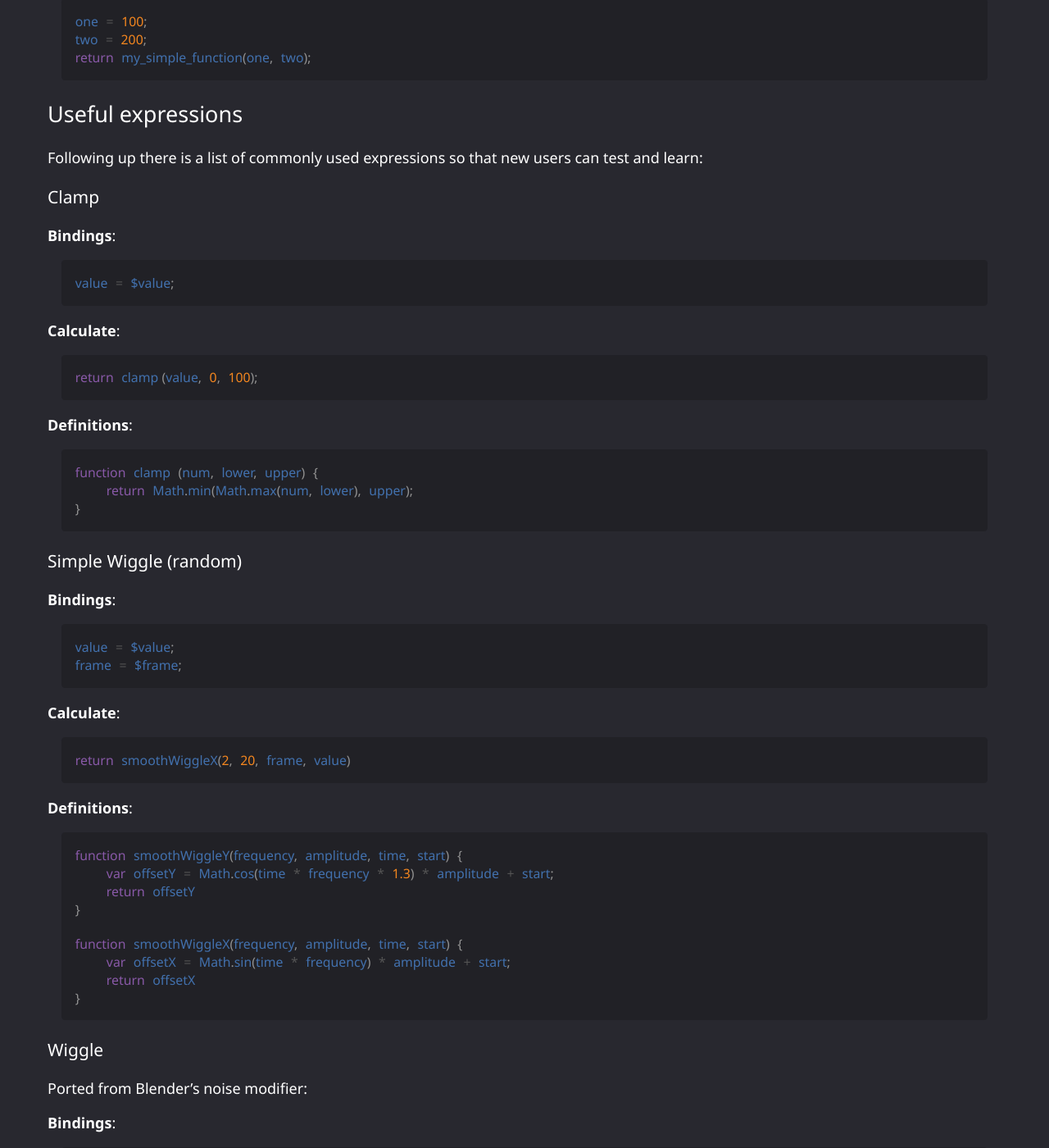
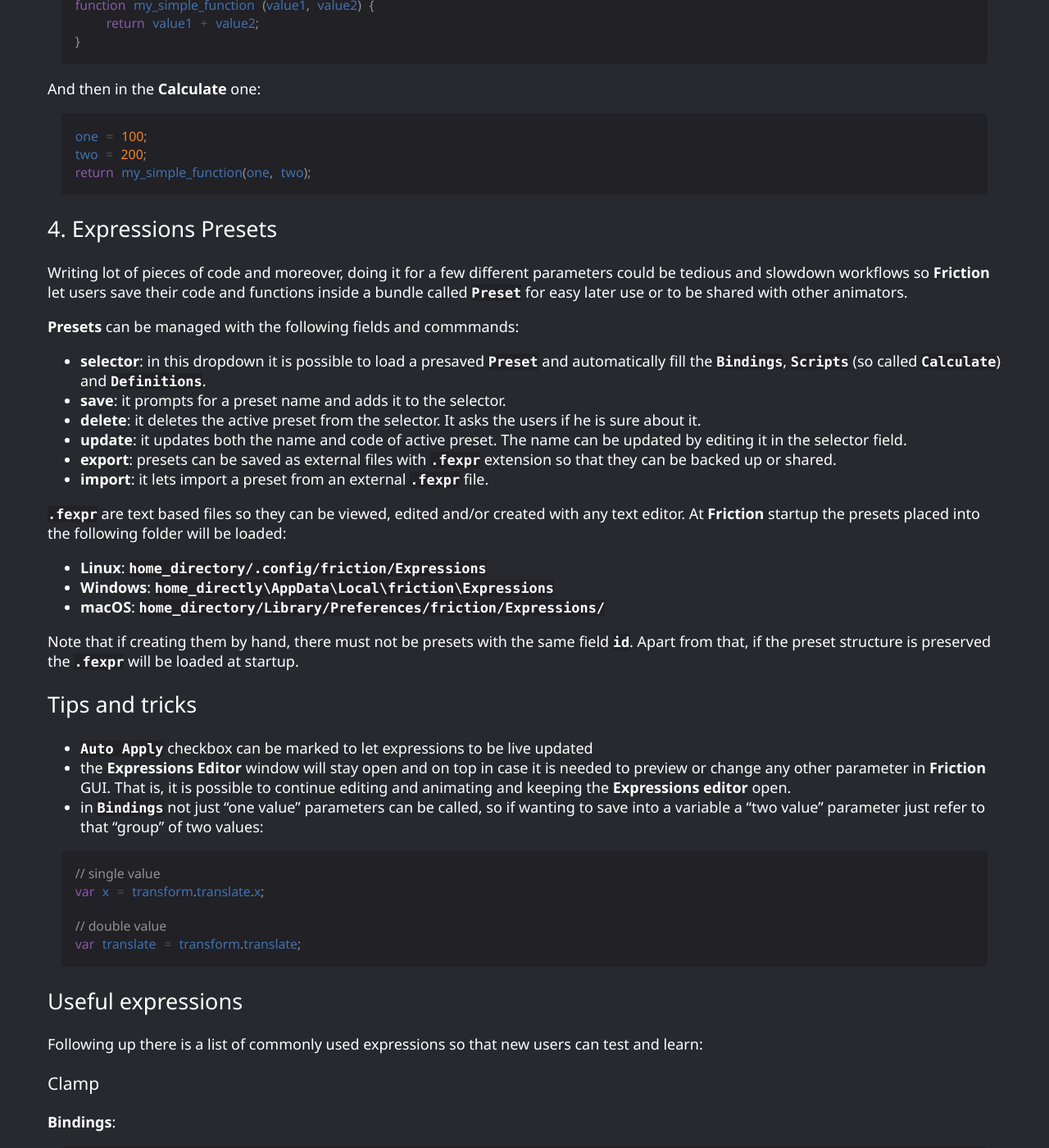
Before and after one commit to friction2d/friction2d.github.io, a Jekyll site: the page built from documentation/expressions.md, in a window 1280 px wide and 1400 px high, scrolled down 4084 px. Shown: the whole window at 82% size. Built offline with Jekyll 4.4.1, drawn with Linux system fonts in a browser that asks for light colours; some of the changed text lies outside the part shown.

Commit message:
added "Expressions Presets"

````diff
--- a/documentation/expressions.md
+++ b/documentation/expressions.md
@@ -23,7 +23,7 @@ The Expressions popup window has 2 tabs:
 * Editor: where the Expressions are setup.
 * Easing: a simple way to create an easing animation for a parameter.
 
-![Expressions popup window](/assets/documentation/expressions/expressions_1-2.png)
+![Expressions popup window](/assets/documentation/expressions/expressions_1.png)
 
 ## 1. Bindings
 
@@ -70,7 +70,7 @@ return position_x * 2;
 
 When the user wants to add complex or long custom functions, they can be included here and called later in the **Calculate** section.
 
-![Expressions popup window](/assets/documentation/expressions/expressions_3.png)
+![Expressions popup window](/assets/documentation/expressions/expressions_2.png)
 
 A simple example of use would be adding this function in the **Definitions** panel:
 ```javascript
@@ -84,6 +84,39 @@ And then in the **Calculate** one:
 one = 100;
 two = 200;
 return my_simple_function(one, two);
+```
+
+## 4. Expressions Presets
+
+Writing lot of pieces of code and moreover, doing it for a few different parameters could be tedious and slowdown workflows so **Friction** let users save their code and functions inside a bundle called `Preset` for easy later use or to be shared with other animators.
+
+**Presets** can be managed with the following fields and commmands:
+- **selector**: in this dropdown it is possible to load a presaved `Preset` and automatically fill the `Bindings`, `Scripts` (so called `Calculate`) and `Definitions`.
+- **save**: it prompts for a preset name and adds it to the selector.
+- **delete**: it deletes the active preset from the selector. It asks the users if he is sure about it.
+- **update**: it updates both the name and code of active preset. The name can be updated by editing it in the selector field.
+- **export**: presets can be saved as external files with `.fexpr` extension so that they can be backed up or shared.
+- **import**: it lets import a preset from an external `.fexpr` file.
+
+`.fexpr` are text based files so they can be viewed, edited and/or created with any text editor. At **Friction** startup the presets placed into the following folder will be loaded:
+- **Linux**: `home_directory/.config/friction/Expressions`
+- **Windows**: `home_directly\AppData\Local\friction\Expressions`
+- **macOS**: `home_directory/Library/Preferences/friction/Expressions/`
+
+Note that if creating them by hand, there must not be presets with the same field `id`. Apart from that, if the preset structure is preserved the `.fexpr` will be loaded at startup.
+
+## Tips and tricks
+
+- `Auto Apply` checkbox can be marked to let expressions to be live updated
+- the **Expressions Editor** window will stay open and on top in case it is needed to preview or change any other parameter in **Friction** GUI. That is, it is possible to continue editing and animating and keeping the **Expressions editor** open.
+- in `Bindings` not just "one value" parameters can be called, so if wanting to save into a variable a "two value" parameter just refer to that "group" of two values:
+
+```javascript
+// single value
+var x = transform.translate.x;
+
+// double value
+var translate = transform.translate;
 ```
 
 ## Useful expressions
````
Also changed, not shown: assets/documentation/expressions/expressions_1-2.png (deleted), assets/documentation/expressions/expressions_1.png (added), assets/documentation/expressions/expressions_2.png (added), assets/documentation/expressions/expressions_3.png (deleted).
